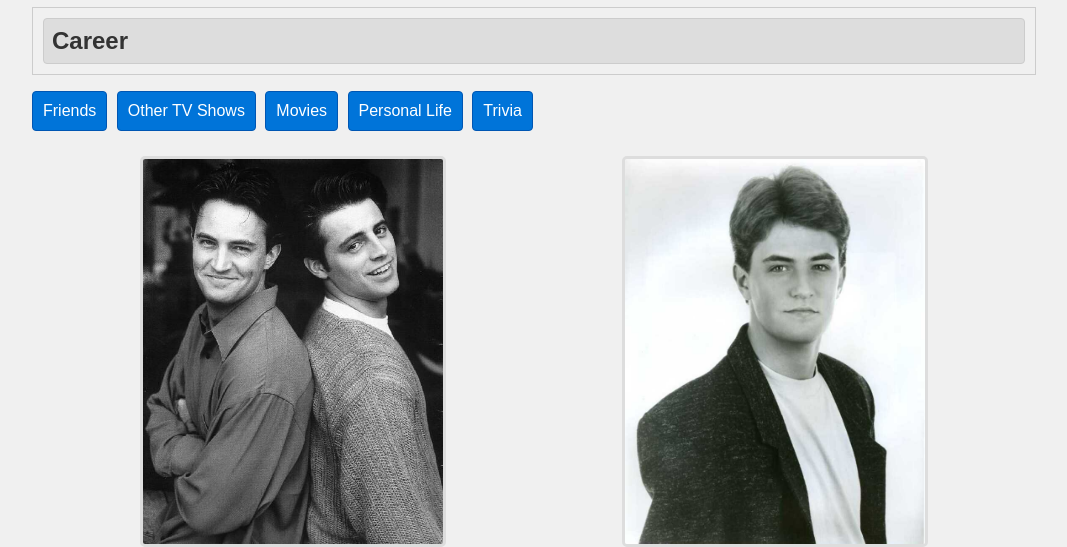
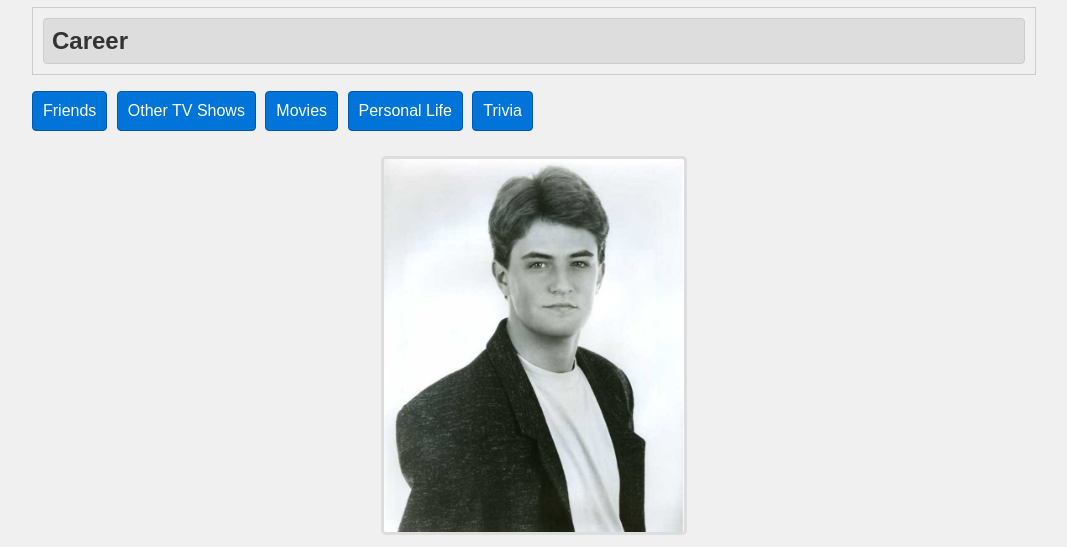
Before and after one commit to MuhammedAdwan/MuhammedAdwan_WEB303_Assignments, a plain HTML site: page index.html in a window 1280 px wide. Shown: the part 257-804 px from the top of the page, without its empty margins (106-1173 px from the left). Drawn offline with nearby package versions, Linux system fonts and the light colour scheme.

Commit message:
images selection

```diff
--- a/index.html
+++ b/index.html
@@ -95,7 +95,6 @@
 
         <div class="image-gallery">
             <div class="image-container">
-                <img src="img/ChandlerJoey.jpg" alt="Chandler and Joey">
                 <img src="img/Matthew_Perry.jpg" alt="Matthew Perry">
             </div>
         </div>
```
Also changed, not shown: img/chandlerJoey.jpg (deleted).
